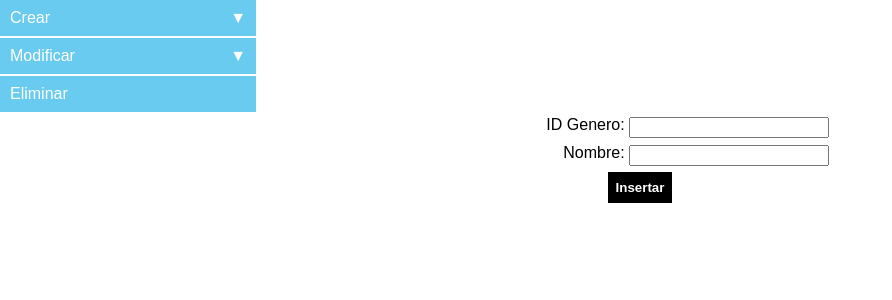
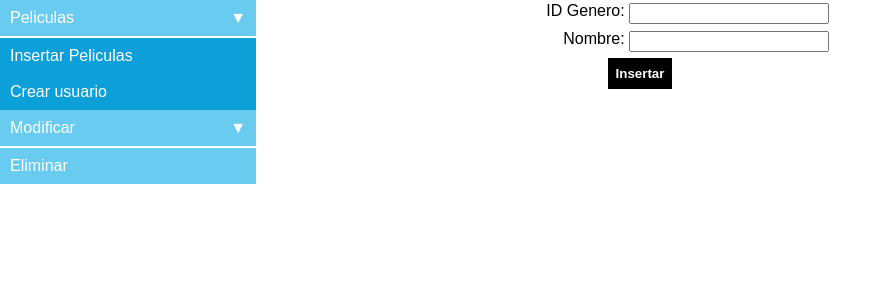
Before and after one commit to amirghin/videoclub, a PHP site: page /i_generos.php in a window 1280 px wide. Shown: the top 300 px of the page, without its empty margins (0-892 px from the left). Run offline with PHP 8.4, Linux system fonts and the light colour scheme.

Commit message:
insertanto peliculas

```diff
--- a/css/estilos.css
+++ b/css/estilos.css
@@ -141,9 +141,14 @@ a{
 
 /*-------Accordeon --------*/
 
+.navegacion{
+	width: 20%;
+	float: left;
+}
+
 .accordeon{
     overflow: hidden;
-    width: 20%;
+    width: 100%;
 }
 
 .accordeon li{
--- a/i_generos.php
+++ b/i_generos.php
@@ -23,6 +23,7 @@ $mensaje = "";
 		<link rel="stylesheet" type="text/css" href="css/estilos.css">
 		<script src="js/jquery-2.1.3.min.js"></script>
 		<script src="js/videoclub.js"></script>
+		<script src="js/dropdown-menu.js"></script>
 
 </head>
 <?php include 'menu.html';?>
--- a/i_peliculas.php
+++ b/i_peliculas.php
@@ -2,6 +2,9 @@
 	if ((isset($_POST['ruta_imagenes']))){
 		include_once "ftpupload.php";
 	}
+	$mensaje = "";
+	require_once("conexion.php");
+	require_once("peliculas.php");
 ?>
 
 <!DOCTYPE html>
@@ -42,7 +45,7 @@
 					<input type="file" name="ruta_imagenes"/>
 				</div>
 				<div class="filas">
-			    	<input type="submit" value="Insertar" class="button">
+			    	<input type="submit" value="Insertar" class="button" id="crear_peliculas">
 			    	<input type="hidden" name="action" value="upload" />
 
 			    </div>
--- a/js/videoclub.js
+++ b/js/videoclub.js
@@ -6,6 +6,10 @@ function campos_iguales($primero, $segundo){
 
 	};
 };
+
+/*************************/
+/******Limpia campos******/
+/*************************/
 
 function limpiar_campos(){
     $("input[type='text']").val("");
@@ -83,6 +87,24 @@ $(function(){
         });
     });
 
+    /********************* Insertar peliculas *******************/
+    $("#crear_peliculas").click(function(){
+        var genero = $(":input").serializeArray();
+        $.ajax({
+        method: "POST",
+        url: "i_peliculas.php",
+        data: genero
+        })
+        .success(function( msg ) {
+        alert( "se inserto el genero");
+        limpiar_campos();
+        });
+    });
+
+
+
+    /*****************Funcion de busqueda de usuarios************/
+
     $("#button").on("click", function(){
         search();
     });
--- a/menu.html
+++ b/menu.html
@@ -1,8 +1,8 @@
-	<nav>
+	<nav class="navegacion">
         <ul class="accordeon">
-            <li><a href="">Crear <span>&#9660;</span></a>
+            <li><a href="">Peliculas <span>&#9660;</span></a>
                 <ul class="hiddenMenu">
-                    <li><a href="">Crear Producto</a></li>
+                    <li><a href="">Insertar Peliculas</a></li>
                     <li><a href="">Crear usuario</a></li>
                 </ul>
             </li>
--- a/usuarios_administradores.php
+++ b/usuarios_administradores.php
@@ -112,6 +112,7 @@ try{
 
 	$array = array();
 
+
 	while($row=mysqli_fetch_assoc($resultado)){
 	$array[] = $row;
 
```
Also changed, not shown: peliculas.php (+16 -0 lines), i_actores_directos.php (line endings or trailing spaces).
